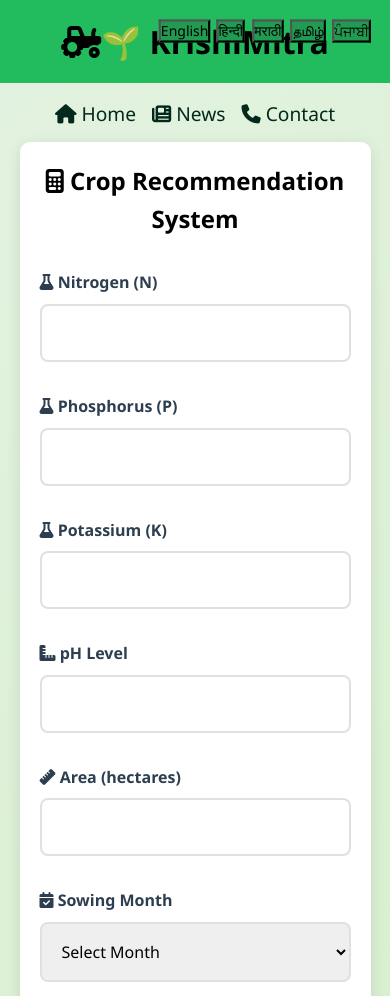
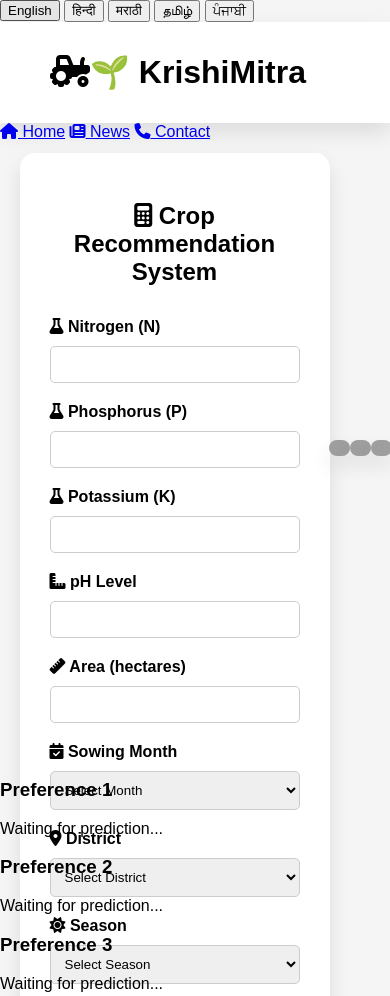
Before and after one commit to Priyanka03012005/crop-predictor, a Flask app: page / in a window 390 px wide. Shown: the top 996 px of the page. Run offline with Flask 3, Linux system fonts and the light colour scheme; grey boxes are pictures that could not be loaded.

Commit message:
Update styles.css

```diff
--- a/static/css/styles.css
+++ b/static/css/styles.css
@@ -1,290 +1,380 @@
 :root {
-    --primary-green: #27ae60;
-    --dark-green: #219a52;
-    --background-gradient: linear-gradient(135deg, #e3f2e1, #b8e994);
-    --box-shadow: 0 4px 15px rgba(0, 0, 0, 0.1);
-}
-
-* {
-    margin: 0;
-    padding: 0;
-    box-sizing: border-box;
-    font-family: 'Segoe UI', sans-serif;
+    --primary-color: green;
+    --hover-color: darkgreen;
+    --bg-light: #f5f5f5;
+    --white: #ffffff;
+    --box-shadow: 0 10px 20px rgba(0, 0, 0, 0.1);
 }
 
 body {
-    background: var(--background-gradient);
-    line-height: 1.6;
+    font-family: Arial, sans-serif;
+    margin: 0;
+    padding: 0;
+    background-color: var(--bg-light);
 }
 
-.close-btn {
-    position: absolute;
-    top: 15px;
-    right: 15px;
-    background: none;
-    border: none;
-    font-size: 1.5rem;
-    cursor: pointer;
-    color: #666;
+header {
+    display: flex;
+    justify-content: space-between;
+    align-items: center;
+    padding: 10px 50px;
+    background-color: var(--white);
+    box-shadow: var(--box-shadow);
 }
-
 .container {
     display: flex;
-    width: 80%;
+    width: 90%;
+    height: 72vh;
     margin: 3% auto;
     justify-content: space-between;
     align-items: flex-start;
     gap: 20px;
 }
+.logo {
+    font-size: 24px;
+    font-weight: bold;
+    color: var(--primary-color);
+}
+
+nav ul {
+    list-style: none;
+    display: flex;
+    gap: 20px;
+}
+
+nav ul li a {
+    text-decoration: none;
+    color: black;
+    font-weight: bold;
+}
+
+/* HERO SECTION */
+.hero{
+    padding: 30px 50px;
+    justify-content: space-between;
+    align-items: center;
+}
+.hero-content {
+    flex: 1 1 50%;
+    padding-right: 30px;
+}
+.hero-content h1 {
+    font-size: 2.5rem;
+    color: var(--primary-color);
+    margin-bottom: 20px;
+    line-height: 1.2;
+}
+
+.hero-content p {
+    font-size: 1.2rem;
+    color: #444;
+    margin-bottom: 30px;
+    line-height: 1.5;
+}
+.hero button {
+    padding: 12px 30px;
+    font-size: 1rem;
+    justify-items: center;
+    background-color: var(--primary-color);
+    color: var(--white);
+    border: none;
+    border-radius: 8px;
+    cursor: pointer;
+    transition: background-color 0.3s ease;
+}
+
+.hero button:hover {
+    background-color: var(--hover-color);
+}
+
+/* FORM SECTION */
+.recommendation {
+    padding: 60px 20px;
+    background: url('../images/background.jpg') no-repeat center center/cover;
+    color: white;
+    display: flex;
+    flex-direction: column;
+    align-items: center;
+}
 
 .form-container {
-    width: 48%;
+    width: 100%;
+    max-width: 800px;
+    padding: 30px;
+    background-color: var(--white);
+    border-radius: 15px;
+    box-shadow: var(--box-shadow);
+    color: black;
+    margin-bottom: 40px;
+}
+
+.form-grid,
+.location-grid {
+    display: grid;
+    grid-template-columns: repeat(auto-fit, minmax(250px, 1fr));
+    gap: 20px;
+    margin-bottom: 20px;
+}
+
+.input-group {
+    display: flex;
+    flex-direction: column;
+}
+
+.input-group label {
+    font-weight: 600;
+    margin-bottom: 5px;
+}
+
+input, select {
+    padding: 10px;
+    margin-top: 5px;
+    border-radius: 5px;
+    border: 1px solid #ccc;
+    width: 100%;
+    box-sizing: border-box;
+}
+
+.submit-btn {
+    background-color: var(--primary-color);
+    color: var(--white);
+    padding: 12px 25px;
+    border: none;
+    border-radius: 8px;
+    font-size: 1em;
+    cursor: pointer;
+    transition: background-color 0.3s ease;
+}
+
+.submit-btn:hover {
+    background-color: var(--hover-color);
+}
+
+/* RESULT BOXES */
+.recommendation-boxes {
+    display: flex;
+    flex-wrap: wrap;
+    justify-content: center;
+    gap: 20px;
+}
+
+.box {
+    background: var(--white);
+    color: black;
     padding: 20px;
-    background-color: white;
     border-radius: 10px;
+    width: 250px;
+    box-shadow: var(--box-shadow);
+    text-align: center;
+}
+
+/* IMAGE STYLING */
+.image-container {
+    width: 70%;
+    display: flex;
+    justify-content: center;
+    align-items: center;
+    height: 70vh;
+}
+
+.image-container img {
+    max-width: 100%;
+    height: auto;
+    border-radius: 100px;
+    object-fit: cover;
     box-shadow: var(--box-shadow);
 }
 
+/* POSTS & FOOTER */
+.latest-posts {
+    text-align: center;
+    padding: 1px 0;
+}
+
+.posts-container {
+    display: flex;
+    justify-content: center;
+    gap: 20px;
+}
+
+.post {
+    width: 300px;
+    background: var(--white);
+    padding: 15px;
+    border-radius: 5px;
+    box-shadow: var(--box-shadow);
+}
+
+.latest-news {
+    padding: 50px 20px;
+    background-color: var(--bg-light);
+    text-align: center;
+}
+
+.latest-news h2 {
+    font-size: 2.5rem;
+    color: var(--primary-color);
+    margin-bottom: 30px;
+}
 
 .news-container {
     display: flex;
-    justify-content: space-between;
-    max-width: 1500px;
-    margin: 2rem auto;
-    padding: 2.5rem;
-    background: white;
-    border-radius: 15px;
-    box-shadow: var(--box-shadow);
-}
-
-.news-container img {
-    width: 70%;
-    border-radius: 10px;
-    object-fit: cover;
-}
-
-.image-container {
-    width: 48%;
-    padding: 20px;
-    background-color: white;
-    border-radius: 10px;
-    box-shadow: var(--box-shadow);
-    display: flex;
-    flex-direction: column;
-    align-items: center;
-    gap: 10px;
-}
-
-.image-container img {
-    width: 100%;
-    border-radius: 10px;
-    object-fit: cover;
-}
-
-.form-grid, .location-grid {
-    display: grid;
-    grid-template-columns: repeat(auto-fit, minmax(150px, 1fr));
-    gap: 1rem;
-    margin-bottom: 1rem;
-}
-
-.input-group {
-    position: relative;
-    margin-bottom: 1rem;
-}
-
-.input-group label {
-    display: block;
-    margin-bottom: 0.5rem;
-    color: #2c3e50;
-    font-weight: 600;
-}
-
-.input-group input,
-.input-group select {
-    width: 100%;
-    padding: 1rem;
-    border: 2px solid #e0e0e0;
-    border-radius: 8px;
-    font-size: 1rem;
-    transition: border-color 0.3s;
-}
-
-.input-group input:focus,
-.input-group select:focus {
-    border-color: var(--primary-green);
-    outline: none;
-}
-
-.form-row {
-    display: flex;
     flex-wrap: wrap;
-    justify-content: space-between;
+    justify-content: center;
     gap: 20px;
 }
 
-.form-row .input-group {
-    flex: 1;
-    min-width: 150px;
+.news-card {
+    background-color: var(--white);
+    padding: 20px;
+    border-radius: 10px;
+    width: 300px;
+    box-shadow: var(--box-shadow);
+    text-align: left;
+    transition: transform 0.3s ease;
 }
 
-.crop-gallery {
-    display: grid;
-    grid-template-columns: repeat(auto-fit, minmax(220px, 1fr));
-    gap: 2rem;
-    padding: 3rem;
+.news-card h3 {
+    font-size: 1.2rem;
+    color: var(--primary-color);
+    margin-bottom: 10px;
 }
 
-.crop-card {
-    position: relative;
-    overflow: hidden;
-    border-radius: 12px;
-    box-shadow: var(--box-shadow);
-    transition: transform 0.3s;
+.news-card p {
+    color: #333;
+    font-size: 0.95rem;
+    line-height: 1.5;
 }
 
-.crop-card:hover {
+.news-card:hover {
     transform: translateY(-5px);
 }
 
-.crop-card img {
-    width: 100%;
-    height: 200px;
-    object-fit: cover;
+.contact-section {
+    padding: 5px 20px;
+    background-color: var(--bg-light);
+    text-align: center;
 }
 
-.crop-name {
-    position: absolute;
-    bottom: 0;
-    width: 100%;
-    padding: 1rem;
-    background: rgba(0, 0, 0, 0.6);
-    color: white;
-    text-align: center;
-    font-weight: 600;
+.contact-section h2 {
+    font-size: 2.5rem;
+    color: var(--primary-color);
+    margin-bottom: 40px;
 }
 
-.weather-input {
+.contact-container {
     display: flex;
-    gap: 0.5rem;
-    margin-bottom: 1rem;
+    flex-wrap: wrap;
+    gap: 40px;
+    justify-content: center;
+    align-items: flex-start;
 }
 
-.language-switcher {
-    position: fixed;
-    top: 20px;
-    right: 20px;
-    display: flex;
-    gap: 0.5rem;
+.contact-info {
+    max-width: 300px;
+    text-align: left;
+    background-color: var(--white);
+    padding: 25px;
+    border-radius: 10px;
+    box-shadow: var(--box-shadow);
+    color: #333;
 }
 
-.lang-btn.active {
-    background: var(--dark-green);
-    transform: scale(1.05);
+.contact-info h3 {
+    color: var(--primary-color);
+    margin-bottom: 15px;
 }
 
-.results-container {
-    display: flex;
-    justify-content: space-between;
-    max-width: 1500px;
-    margin: 2rem auto;
-    padding: 2.5rem;
-    background: white;
-    border-radius: 15px;
+.contact-form {
+    background-color: var(--white);
+    padding: 30px;
+    border-radius: 10px;
     box-shadow: var(--box-shadow);
+    width: 100%;
+    max-width: 500px;
+    text-align: left;
 }
 
-.results {
-    flex: 1;
-    margin: 0 1rem;
-    padding: 1rem;
-    background: white;
-    border-radius: 15px;
-    box-shadow: var(--box-shadow);
+.contact-form .input-group {
+    margin-bottom: 20px;
+    display: flex;
+    flex-direction: column;
 }
 
-@media (max-width: 992px) {
-    .container {
-        flex-direction: column;
-        align-items: center;
-        width: 90%;
+.contact-form label {
+    font-weight: 600;
+    margin-bottom: 8px;
 }
 
-    .form-container, .image-container {
+.contact-form input,
+.contact-form textarea {
+    padding: 12px;
+    border-radius: 6px;
+    border: 1px solid #ccc;
+    font-size: 1rem;
     width: 100%;
+    box-sizing: border-box;
+    resize: none;
+}
+.footer {
+    background-color: var(--primary-color);
+    color: var(--white);
+    padding: 50px 20px 20px;
+    margin-top: 50px;
 }
 
-    .results-container {
+.footer-container {
     display: flex;
-        flex-direction: column; /* Changed from row to column for better content flow */
-        max-width: 1500px;
-        margin: 2rem auto;
-        padding: 2.5rem;
-        background: white;
-        border-radius: 15px;
-        box-shadow: var(--box-shadow);
-        overflow: visible; /* Ensure content doesn't get cut off */
+    flex-wrap: wrap;
+    justify-content: space-around;
+    gap: 40px;
+    max-width: 1200px;
+    margin: auto;
 }
 
-    .results {
-        width: 100%; /* Use full width */
-        margin: 0.5rem 0; /* Adjusted vertical margins */
-        padding: 1.5rem; /* Increased padding */
-        background: white;
-        border-radius: 15px;
-        box-shadow: var(--box-shadow);
-        min-height: 200px; /* Ensure minimum height */
-        overflow: auto; /* Add scrolling if content overflows */
-    }
+.footer h3, .footer h4 {
+    margin-bottom: 15px;
 }
 
-header {
-    display: flex;
-    justify-content: center;
-    align-items: center;
-    background: #22bb5d;
-    padding: 1rem;
+.footer-about,
+.footer-links,
+.footer-contact {
+    max-width: 300px;
 }
 
-header h1 {
-    margin: 0;
+.footer-about p {
+    line-height: 1.6;
 }
 
-nav {
-    display: flex;
-    justify-content: center;
-    gap: 1rem;
-    margin-top: 1rem;
+.footer-links ul {
+    list-style: none;
+    padding: 0;
 }
 
-.nav-link {
-    color: rgb(3, 41, 28);
-    text-decoration: none;
-    font-size: 1.2rem;
-}
-.footer {
-    text-align: center;
-    margin-top: 2rem;
-    padding: 1rem;
-    background: #22bb5d;
-    color: white;
+.footer-links ul li {
+    margin-bottom: 10px;
 }
 
-.min-max-values {
-    margin: 1rem 0;
-    padding: 1rem;
-    background-color: #f8f9fa;
-    border-radius: 8px;
-    border-left: 4px solid var(--primary-green);
+.footer-links ul li a {
+    color: var(--white);
+    text-decoration: none;
+    transition: color 0.3s;
 }
 
-.min-max-value {
-    margin: 0.5rem 0;
-    font-size: 1.1rem;
+.footer-links ul li a:hover {
+    color: var(--bg-light);
 }
 
+.footer-contact p {
+    margin: 8px 0;
+    display: flex;
+    align-items: center;
+    gap: 8px;
+}
 
-
-html {
-    scroll-behavior: smooth;
+.footer-bottom {
+    text-align: center;
+    padding-top: 20px;
+    font-size: 0.9rem;
+    border-top: 1px solid rgba(255,255,255,0.3);
 }
```
Lines whose indentation alone changed are shown as unchanged.
